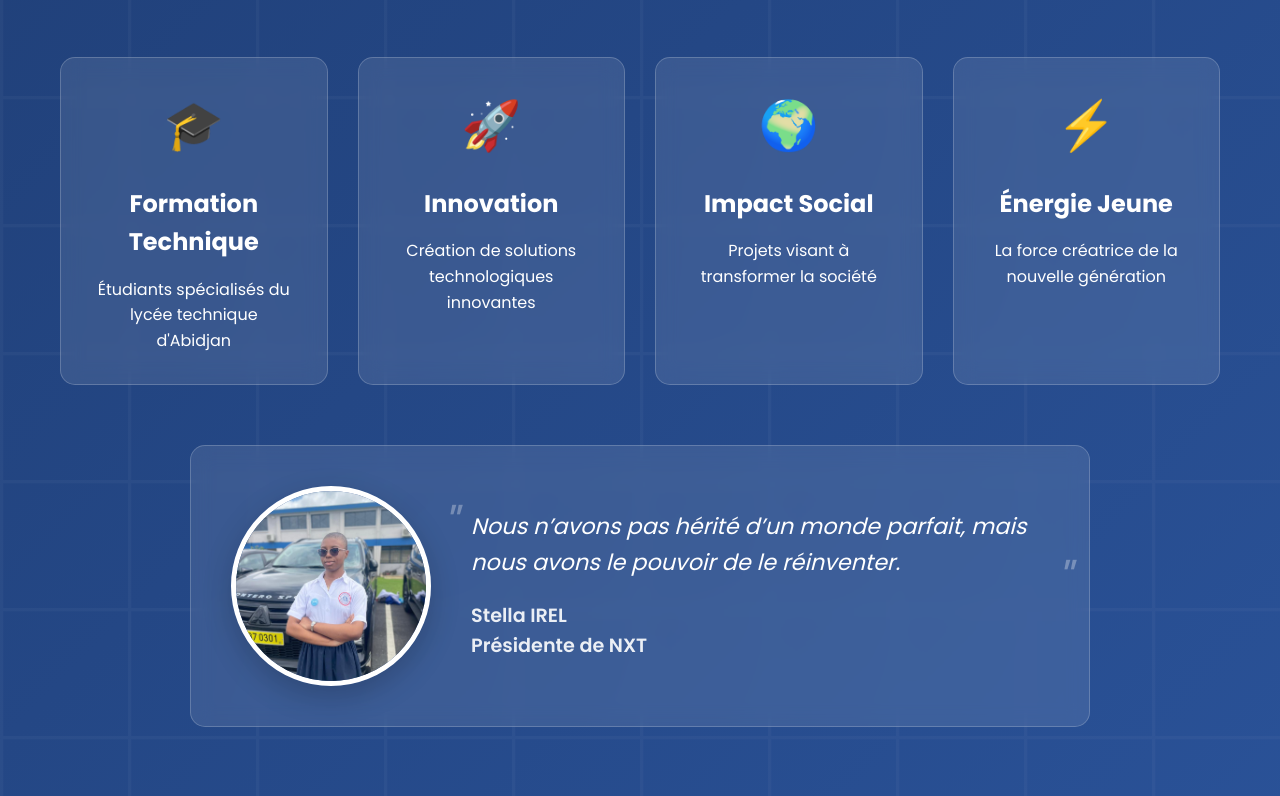
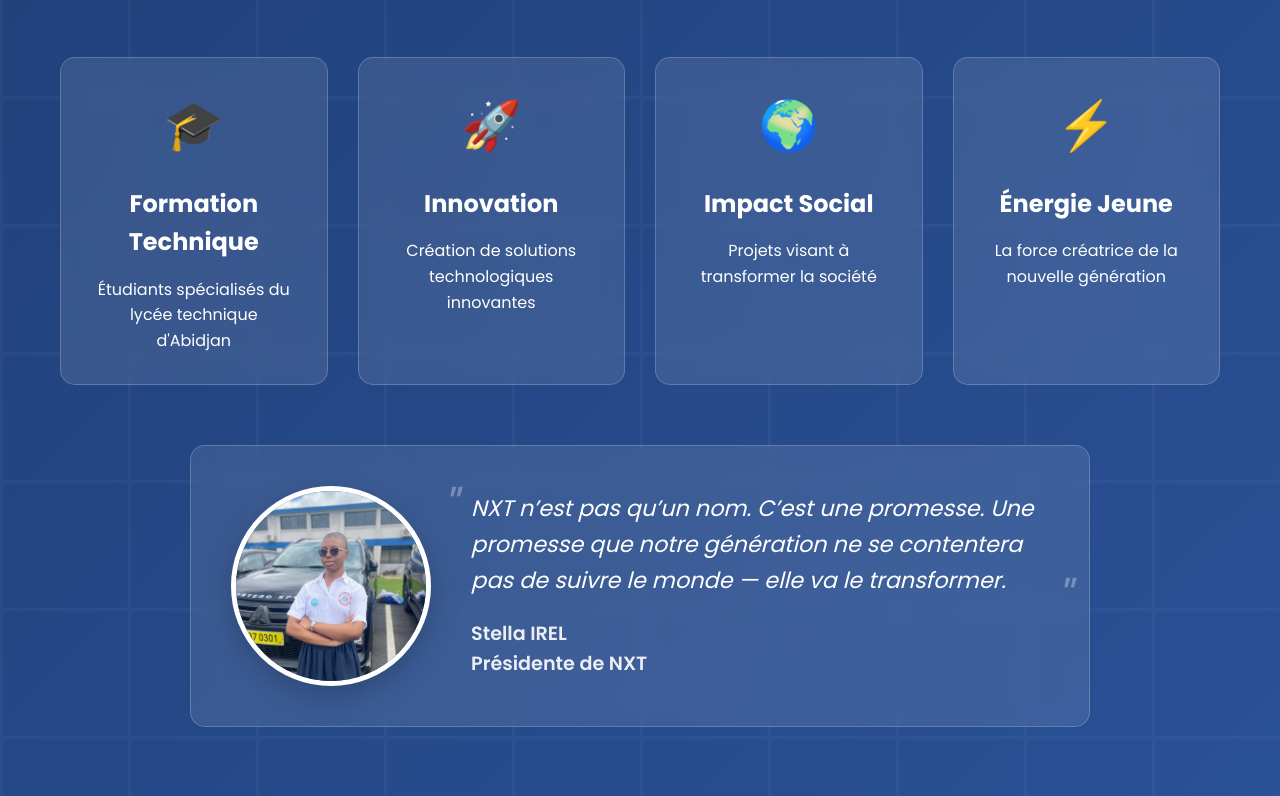
Before and after one commit to fafarel/ldk, a website: page derives.html in a window 1280 px wide. Shown: the part 1518-2314 px from the top of the page. Drawn offline with Linux system fonts and the light colour scheme.

Commit message:
Update derives.html

```diff
--- a/derives.html
+++ b/derives.html
@@ -355,7 +355,9 @@
     <div style="flex: 1; text-align: left;">
         <p style="font-style: italic; font-size: 1.4rem; line-height: 1.6; margin-bottom: 20px; position: relative;">
             <span style="font-size: 3rem; color: rgba(255, 255, 255, 0.3); position: absolute; top: -20px; left: -30px;">"</span>
-           Nous n’avons pas hérité d’un monde parfait, mais nous avons le pouvoir de le réinventer.
+          NXT n’est pas qu’un nom.
+C’est une promesse.
+Une promesse que notre génération ne se contentera pas de suivre le monde — elle va le transformer.
             <span style="font-size: 3rem; color: rgba(255, 255, 255, 0.3); position: absolute; bottom: -40px; right: -20px;">"</span>
         </p>
         <div style="font-weight: 600; font-size: 1.2rem; margin-top: 10px; opacity: 0.9;">
```
